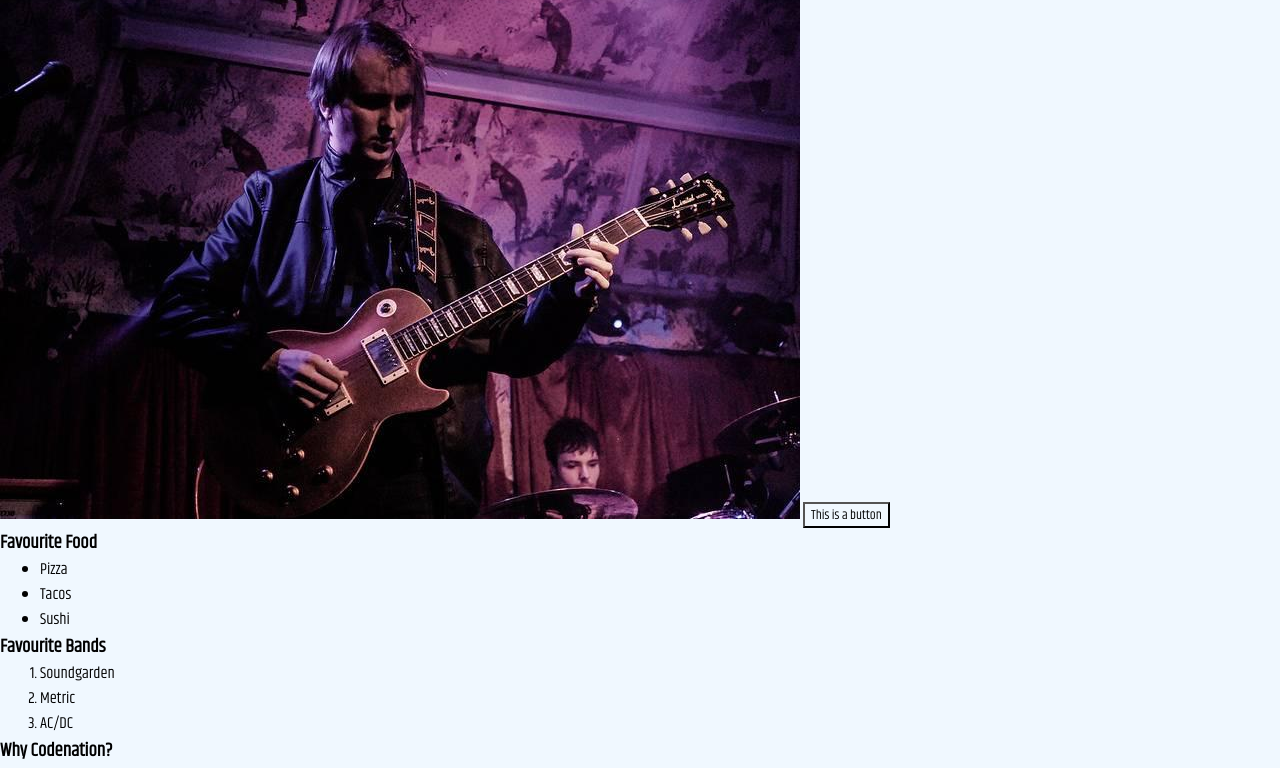
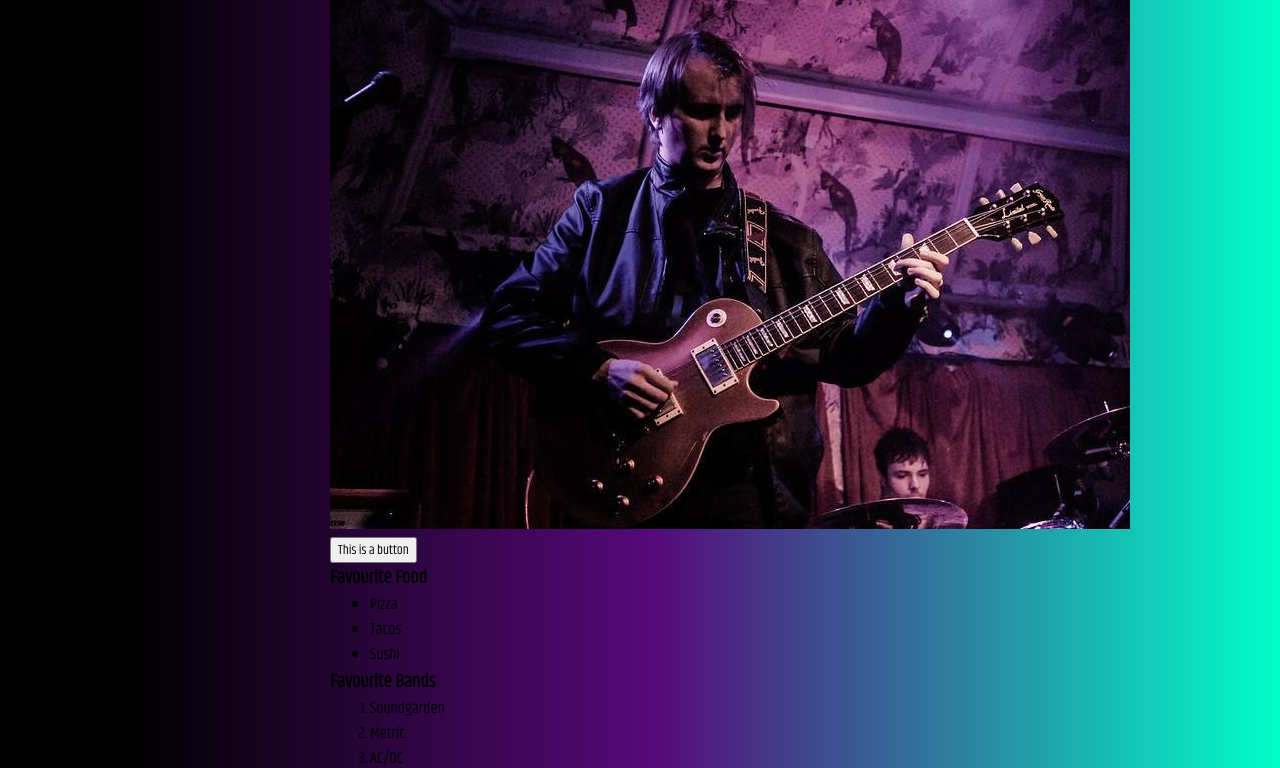
Before and after one commit to wumpfroot/Portfolio-website, a plain HTML site: page index.html in a window 1280 px wide. Shown: the part 154-922 px from the top of the page. Drawn offline with Linux system fonts and the light colour scheme.

Commit message:
Portfolio site

```diff
--- a/style.css
+++ b/style.css
@@ -4,15 +4,19 @@
     margin: 0;
     box-sizing: border-box;
     font-family: 'Khand', sans-serif;
-    background-color: aliceblue;
+
 }
 
-/* .content {
+body {
+    background: rgb(0,0,0);
+    background: linear-gradient(90deg, rgba(0,0,0,1) 10%, rgba(86,9,121,1) 51%, rgba(0,255,201,1) 100%);
+}
+
+.content {
     max-width: 50%;
     margin: auto;
-    background: white;
     padding: 10px;
-  } */
+  }
 
 h1 {
     color: aquamarine;
```
